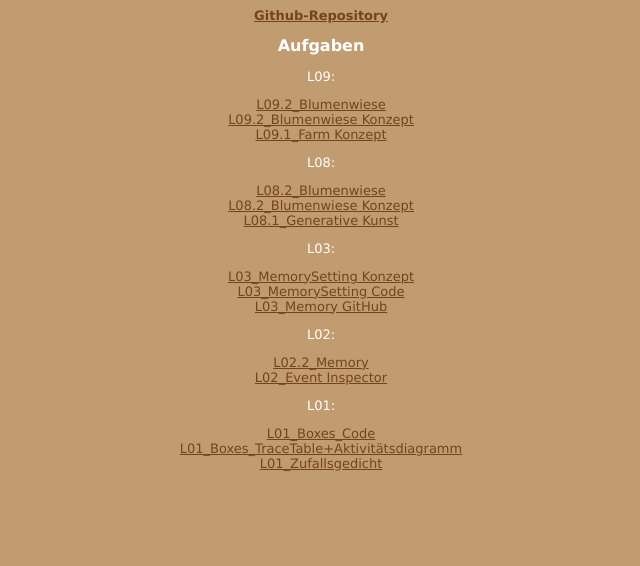
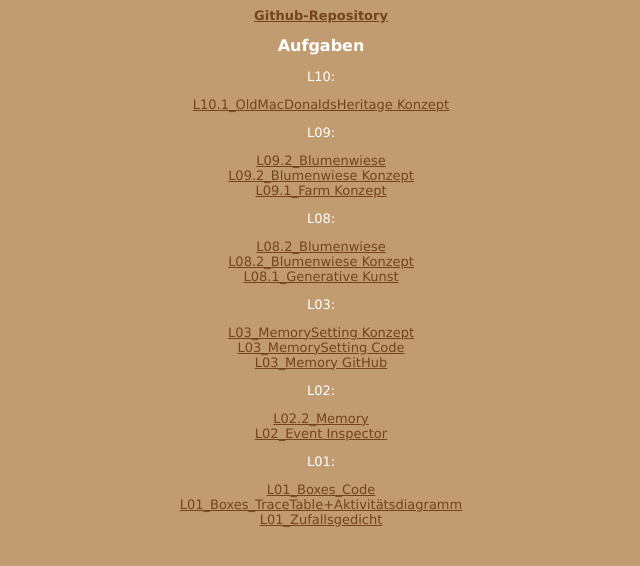
Before and after one commit to KarenJosten/EIA2_SoSe2021, a plain HTML site: page Steckbrief/steckbrief.htm in a window 1280 px wide. Shown: the whole page, without its empty margins (319-959 px from the left). Drawn offline with Linux system fonts and the light colour scheme.

Commit message:
Add files via upload

```diff
--- a/Steckbrief/steckbrief.htm
+++ b/Steckbrief/steckbrief.htm
@@ -39,6 +39,8 @@ a:hover {
 <body>
 	<a href="https://github.com/KarenJosten/EIA2_SoSe2021.git" target="_blank"><b>Github-Repository</b></a><br>
 	<h2>Aufgaben</h2>
+	<p>L10:</p>
+	<a href="https://karenjosten.github.io/EIA2_SoSe2021/L10.1/Konzept/Konzept.pdf" target="_blank">L10.1_OldMacDonaldsHeritage Konzept</a>
 	<p>L09:</p>
 	<a href="https://karenjosten.github.io/EIA2_SoSe2021/L09.2/blumenwiese09.html" target="_blank">L09.2_Blumenwiese</a><br>
 	<a href="https://karenjosten.github.io/EIA2_SoSe2021/L09.2/Konzept/Konzept.pdf" target="_blank">L09.2_Blumenwiese Konzept</a><br>
```
